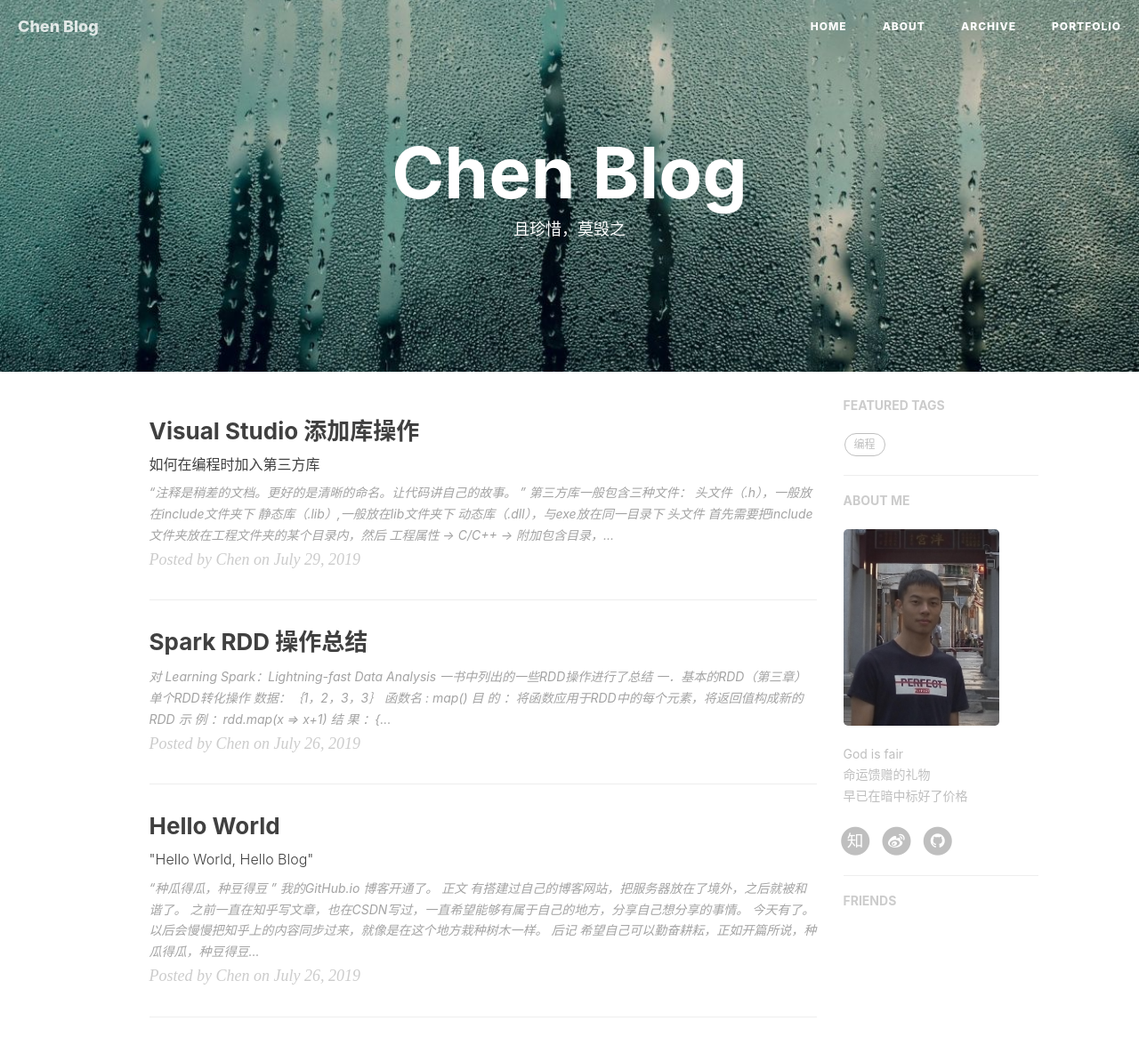
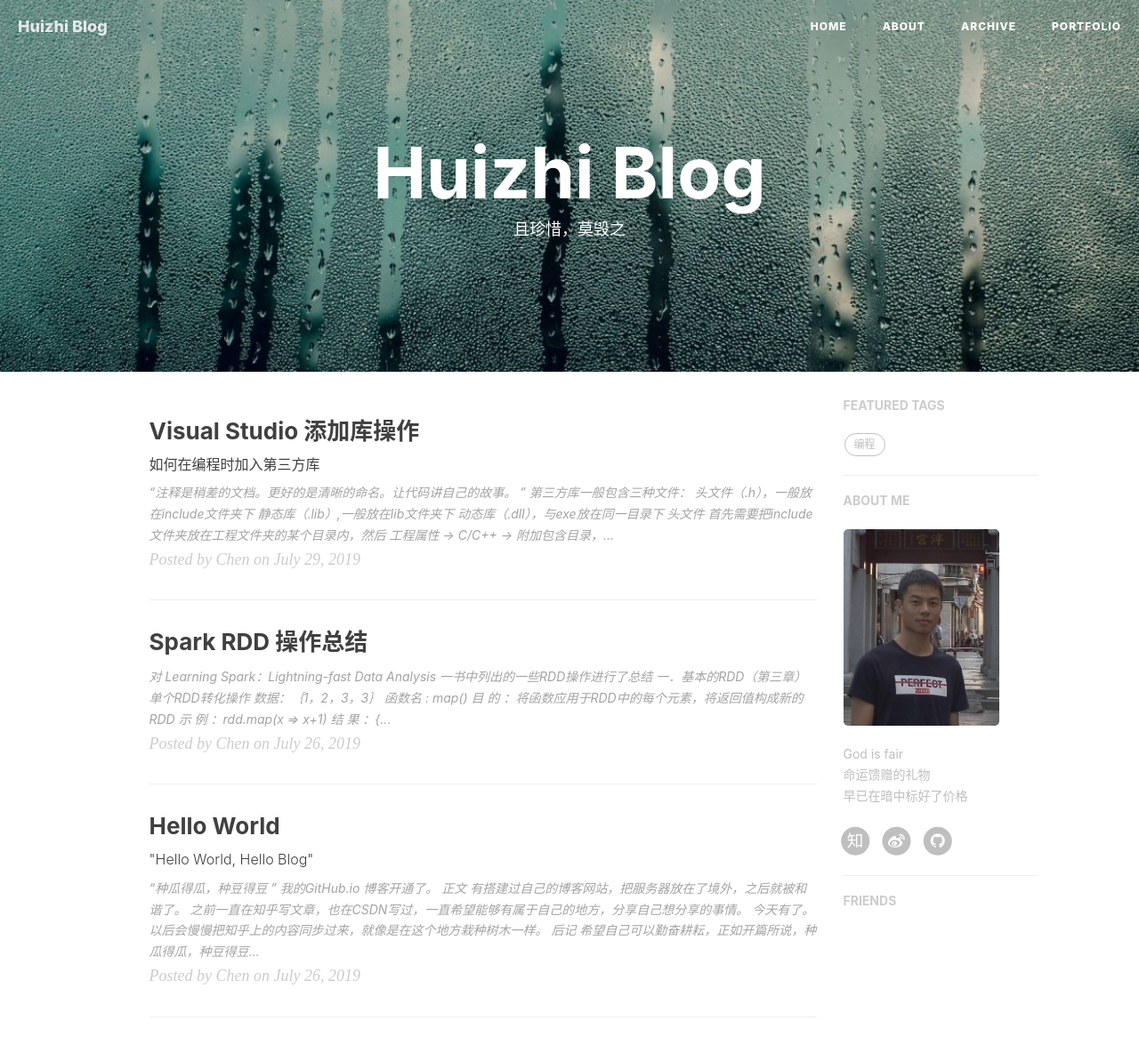
Before and after one commit to chenljian/chenljian.github.io, a Jekyll site: the page built from index.html, in a window 1280 px wide, cut to the strip 0-1175 px from the top of the page. Shown: the whole strip at 89% size. Built offline with Jekyll 4.4.1, drawn with Linux system fonts in a browser that asks for light colours; nearby versions of some CDN libraries; the list of posts is cut into pages by our own code.

Commit message:
modyfile blog name & zhihu link

```diff
--- a/_config.yml
+++ b/_config.yml
@@ -1,11 +1,11 @@
 # Site settings
-title: Chen Blog
+title: Huizhi Blog
 SEOTitle: 陈毁之的博客 | chenhuizhi blog
 header-img: img/home-bg.jpg
 email: chenljian.1994@gmail.com
 description: "关于学习，生活，读书 | 陈毁之，提醒自己，未竟之业，且珍惜，莫毁之 | 这里是我分享的地方，工作，生活。"
 keyword: "博客, 个人网站, 互联网"
-url: "https://chenhuizhi.github.io"              # your host, for absolute URL
+url: "https://chenljian.github.io"              # your host, for absolute URL
 baseurl: ""                             # for example, '/blog' if your blog hosted on 'host/blog'
 
 # Publish posts or collection documents with a future date.
--- a/_includes/sns-links.html
+++ b/_includes/sns-links.html
@@ -30,7 +30,7 @@
   {% endif %}
   {% if site.zhihu_username %}
   <li>
-    <a target="_blank" href="https://www.zhihu.com/people/{{ site.zhihu_username }}">
+    <a target="_blank" href="https://www.zhihu.com/people/{{ site.zhihu_username }}/posts">
       <span class="fa-stack fa-lg">
         <i class="fa fa-circle fa-stack-2x"></i>
         <i class="fa  fa-stack-1x fa-inverse">知</i>
```
